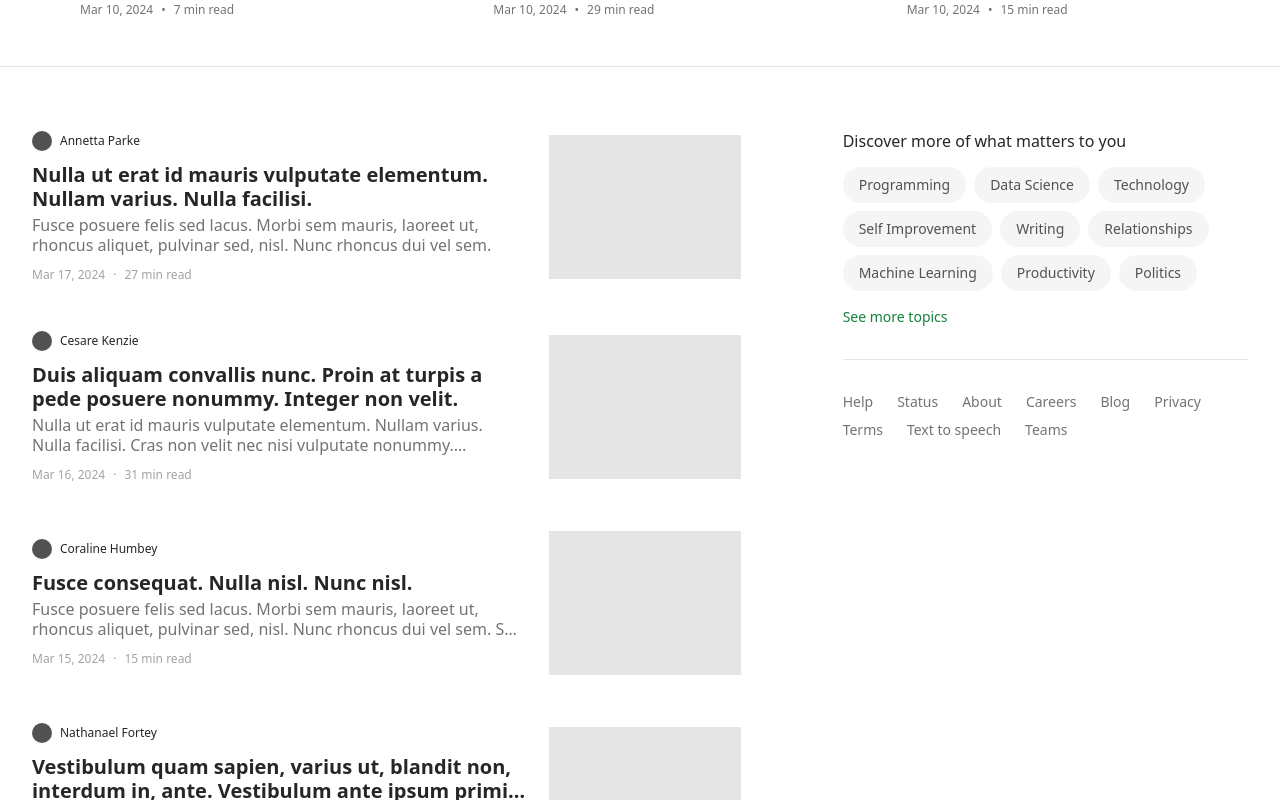
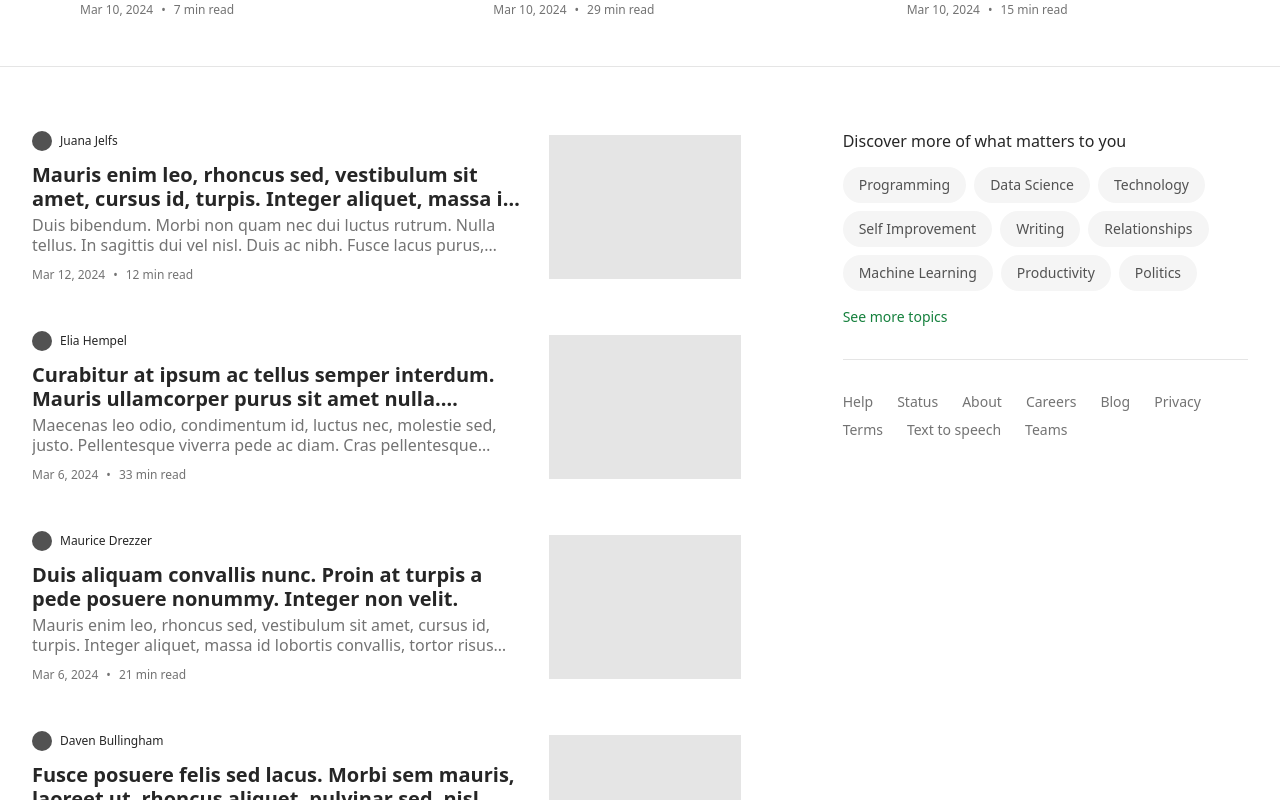
Before and after one commit to mariojuretic/blog-app, a Next.js app: page / in a window 1280 px wide. Shown: the part 800-1600 px from the top of the page. Built offline with nearby package versions, Linux system fonts and the light colour scheme.

Commit message:
extracted article feed and article card into components

```diff
--- a/app/page.tsx
+++ b/app/page.tsx
@@ -1,11 +1,11 @@
 import { ArrowTrendingUpIcon } from "@heroicons/react/24/outline";
-import { format, fromUnixTime } from "date-fns";
 import Link from "next/link";
 
+import ArticleList from "@/components/ArticleList";
 import DiscoverTopics from "@/components/DiscoverTopics";
 import Header from "@/components/Header";
 import TrendingArticle from "@/components/TrendingArticle";
-import { ARTICLES, type Article } from "@/data/db";
+import { ARTICLES } from "@/data/db";
 
 export default function Page() {
   return (
@@ -65,17 +65,11 @@ export default function Page() {
         <div className="mx-4 w-full max-w-7xl sm:mx-8">
           <div className="py-12 sm:py-16">
             <div className="grid grid-cols-12 lg:gap-8 xl:gap-0">
-              <div className="col-span-12 lg:col-span-8 xl:col-span-7">
-                <div className="flex flex-col gap-8 sm:gap-12">
-                  {[...ARTICLES]
-                    .sort((a, b) => +b.date - +a.date)
-                    .map((article) => (
-                      <ArticleCard key={article.id} {...article} />
-                    ))}
-                </div>
-              </div>
+              <section className="col-span-12 lg:col-span-8 xl:col-span-7">
+                <ArticleList articles={ARTICLES} />
+              </section>
 
-              <div className="col-span-4 hidden lg:block xl:col-start-9">
+              <aside className="col-span-4 hidden lg:block xl:col-start-9">
                 <div className="sticky top-28">
                   <div className="border-b border-b-neutral-200 pb-8">
                     <DiscoverTopics />
@@ -95,7 +89,7 @@ export default function Page() {
                     </div>
                   </div>
                 </div>
-              </div>
+              </aside>
             </div>
           </div>
         </div>
@@ -122,49 +116,3 @@ export default function Page() {
     </>
   );
 }
-
-function ArticleCard({
-  title,
-  description,
-  author,
-  date,
-  readingTime,
-}: Article) {
-  return (
-    <div className="flex items-start gap-4 sm:gap-6 md:items-center">
-      <div className="flex grow flex-col gap-2 md:gap-3">
-        <Link
-          href="/"
-          className="group flex items-center gap-2 *:transition-colors *:duration-300"
-        >
-          <div className="h-5 w-5 rounded-full bg-neutral-600 group-hover:bg-neutral-950" />
-          <span className="text-xs font-medium group-hover:text-neutral-950">
-            {author}
-          </span>
-        </Link>
-
-        <Link
-          href="/"
-          className="group flex flex-col *:transition-colors *:duration-300 md:gap-1"
-        >
-          <h2 className="line-clamp-2 font-bold leading-tight group-hover:text-neutral-950 md:text-xl md:leading-6">
-            {title}
-          </h2>
-          <p className="hidden leading-tight text-neutral-500 group-hover:text-neutral-950 md:line-clamp-2">
-            {description}
-          </p>
-        </Link>
-
-        <div className="flex items-center gap-2 text-xs text-neutral-400">
-          <span>{format(fromUnixTime(+date), "MMM d, yyyy")}</span>
-          <span>·</span>
-          <span>{readingTime} min read</span>
-        </div>
-      </div>
-
-      <Link href="/" className="shrink-0">
-        <div className="aspect-square w-24 bg-neutral-200 sm:aspect-[4/3] sm:w-36 md:w-48" />
-      </Link>
-    </div>
-  );
-}
--- /dev/null
+++ b/components/ArticleList.tsx
@@ -0,0 +1,16 @@
+import { type Article } from "@/data/db";
+import ArticleListItem from "./ArticleListItem";
+
+type Props = {
+  articles: Article[];
+};
+
+export default function ArticleList({ articles }: Props) {
+  return (
+    <div className="flex flex-col gap-8 sm:gap-12">
+      {articles.map((article) => (
+        <ArticleListItem key={article.id} {...article} />
+      ))}
+    </div>
+  );
+}
--- /dev/null
+++ b/components/ArticleListItem.tsx
@@ -0,0 +1,55 @@
+import { format, fromUnixTime } from "date-fns";
+import Link from "next/link";
+
+import { type Article } from "@/data/db";
+
+type Props = Article;
+
+export default function ArticleListItem({
+  title,
+  description,
+  author,
+  date,
+  readingTime,
+}: Props) {
+  const formattedDate = format(fromUnixTime(+date), "MMM d, yyyy");
+  const formattedReadingTime = `${readingTime} min read`;
+
+  return (
+    <div className="flex items-start gap-4 sm:gap-6 md:items-center">
+      <div className="flex grow flex-col gap-2 md:gap-3">
+        <div className="flex items-center gap-2">
+          <Link href="#">
+            <div className="h-5 w-5 rounded-full bg-neutral-600" />
+          </Link>
+
+          <Link href="#">
+            <h4 className="text-xs font-medium transition-colors duration-300 hover:text-neutral-950">
+              {author}
+            </h4>
+          </Link>
+        </div>
+
+        <Link href="#" className="group flex flex-col gap-1">
+          <h2 className="line-clamp-2 font-bold leading-tight transition-colors duration-300 group-hover:text-neutral-950 md:text-xl md:leading-6">
+            {title}
+          </h2>
+
+          <h3 className="hidden leading-tight text-neutral-500 md:line-clamp-2">
+            {description}
+          </h3>
+        </Link>
+
+        <div className="flex items-center gap-2 text-xs text-neutral-500">
+          <span>{formattedDate}</span>
+          <span>&bull;</span>
+          <span>{formattedReadingTime}</span>
+        </div>
+      </div>
+
+      <Link href="#" className="shrink-0">
+        <div className="aspect-square w-24 bg-neutral-200 sm:aspect-[4/3] sm:w-36 md:w-48" />
+      </Link>
+    </div>
+  );
+}
```
